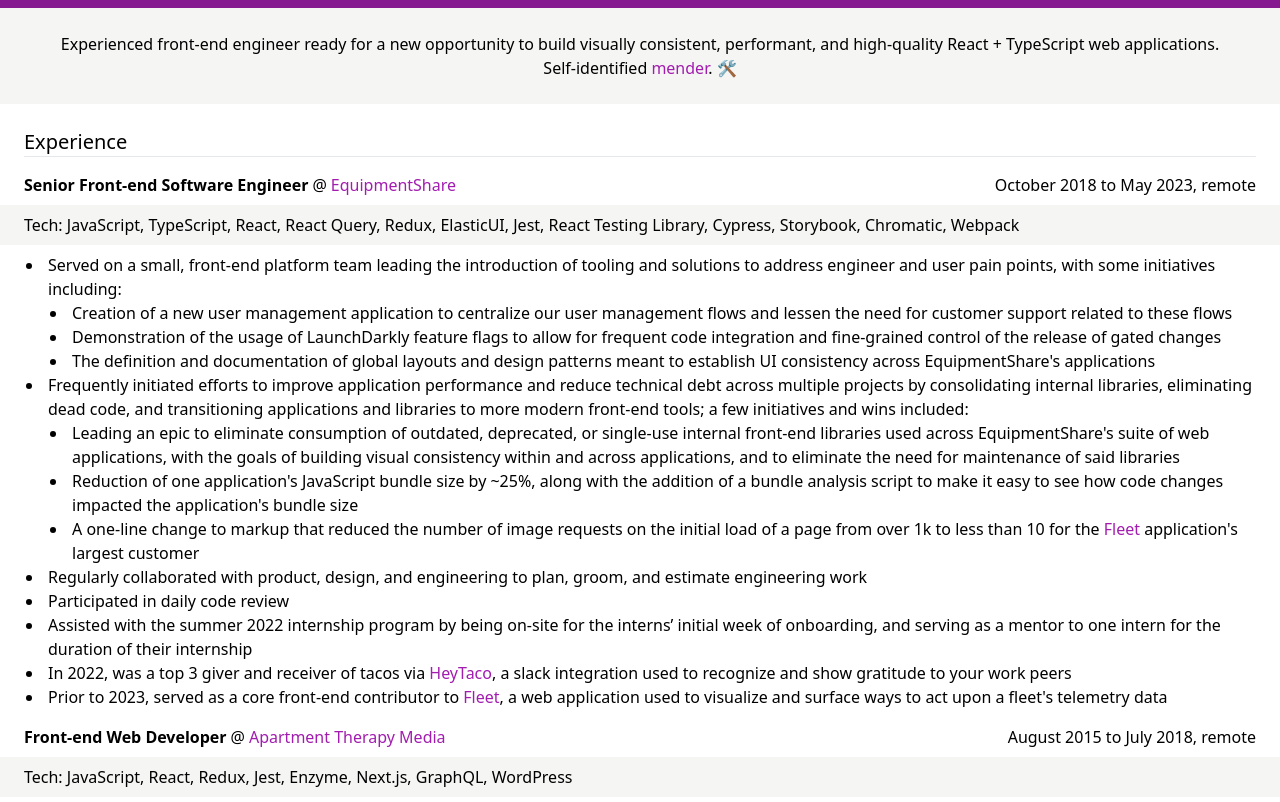
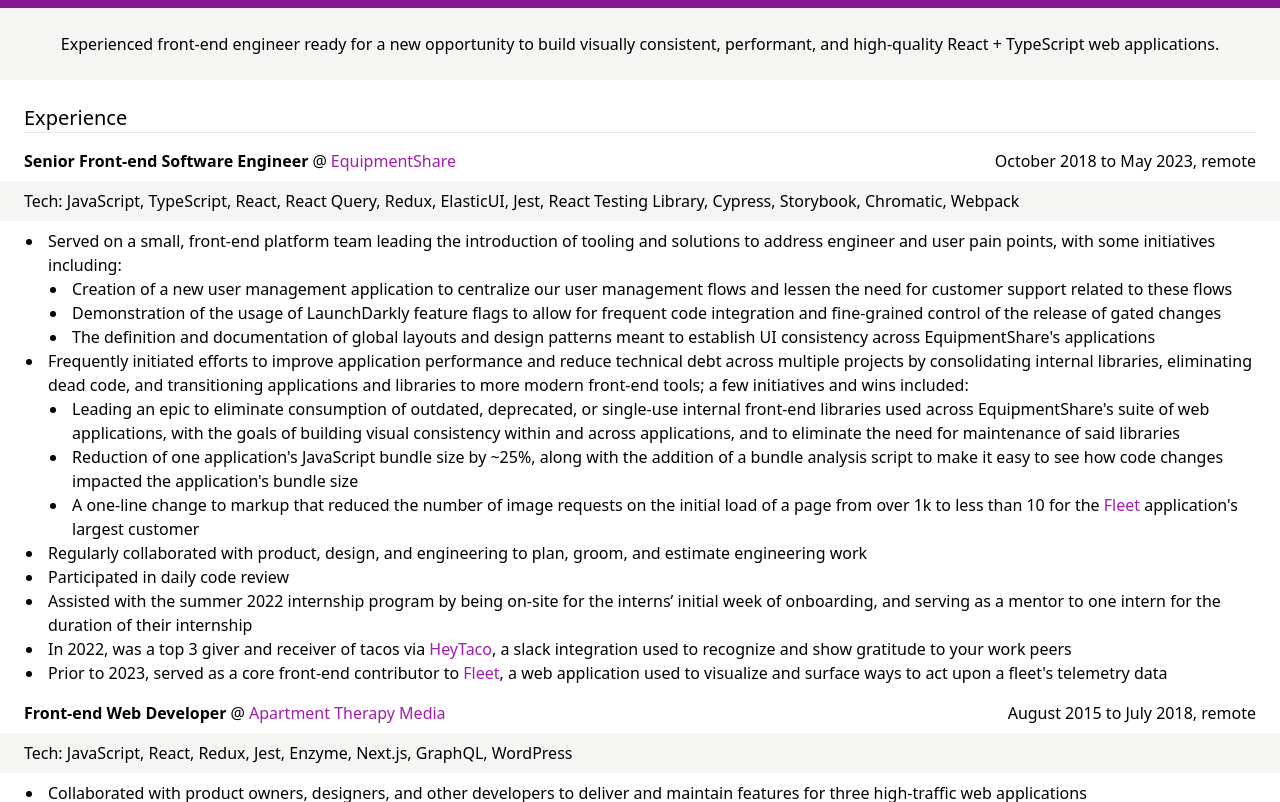
Before and after one commit to rachelhathaway/resume, an Astro site: page / in a window 1280 px wide. Shown: the part 88-890 px from the top of the page. Built offline with nearby package versions, Linux system fonts and the light colour scheme; Astro itself is replaced by a stand-in of ours.

Commit message:
remove mender link

```diff
--- a/src/pages/index.astro
+++ b/src/pages/index.astro
@@ -41,13 +41,7 @@
     <main class="px-6">
       <section>
         <article class="-mx-6 p-6 bg-stone-100 sm:text-center">
-          <p>
-            {summary}<br />Self-identified <a
-              class="text-fuchsia-700"
-              href="https://dev.to/corgibytes/developer-differences-makers-vs-menders"
-              target="_blank">mender</a
-            >. 🛠️
-          </p>
+          <p>{summary}</p>
         </article>
       </section>
       <section class="my-6">
```
